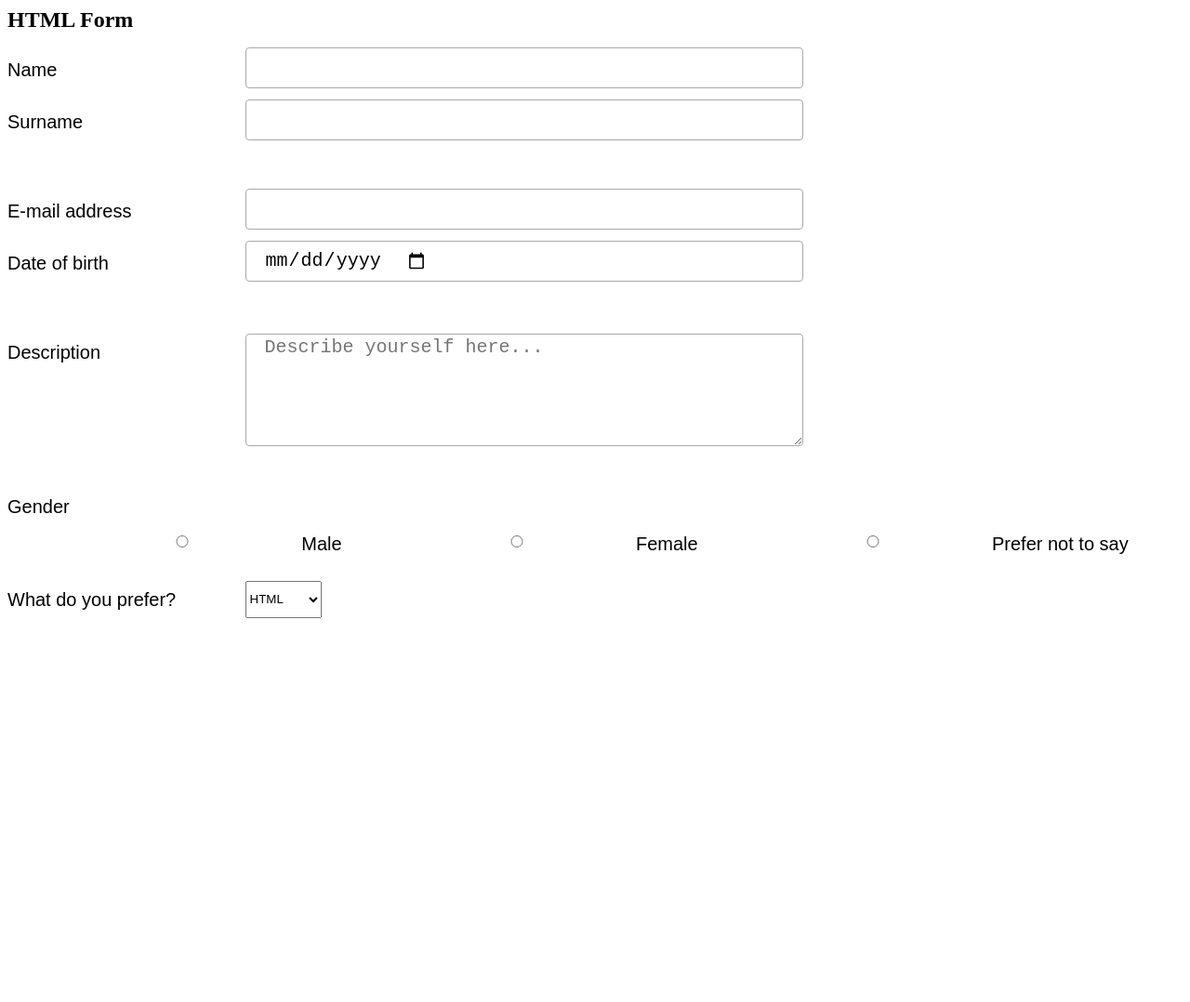
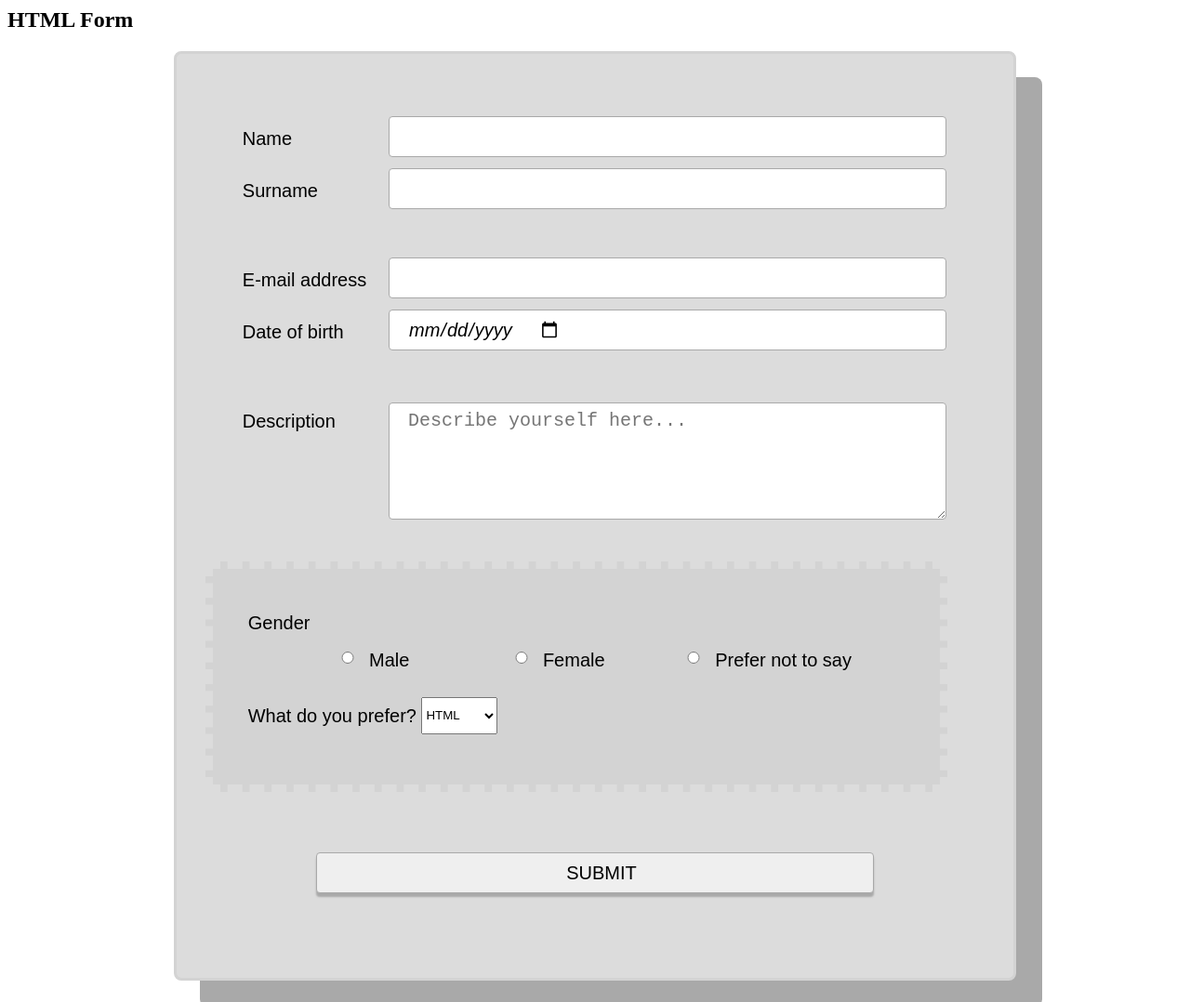
Before and after one commit to waveyouat/test-assignment, a plain HTML site: page Assignment-Tandurella/Task 1/form.html in a window 1280 px wide. Shown: the top 1078 px of the page at 93% size. Before the commit the page ends 800 px from the top, so only its background shows below. Drawn offline with Linux system fonts and the light colour scheme.

Commit message:
Assignment Tandurella

```diff
--- a/Assignment-Tandurella/Task 1/form.html
+++ b/Assignment-Tandurella/Task 1/form.html
@@ -3,6 +3,16 @@
 		<link rel="stylesheet" href="css/style.css">
 		<title>Form</title>
 		<style>
+			#cont {
+				width: 60%;
+    margin: 0 auto;
+    padding: 71px;
+    border: solid lightgray;
+    background: gainsboro;
+    box-shadow: 28px 28px 0 darkgrey;
+    margin-bottom: 60px;
+    border-radius: 8px;
+			}
 form {
 	display:flex;
 	flex-direction: column;
@@ -10,6 +20,7 @@ form {
 	line-height: 1.5rem;
 	font-family: sans-serif;
 }
+label{min-width: 20%;}
 .row {
 	padding-bottom:2.5rem
 }
@@ -18,8 +29,8 @@ form {
 	padding-bottom: 1rem;
 }
 
-label,input {
-	min-width: 250px;
+label,input,option {
+
 	vertical-align: top;
 	line-height: 2.5rem;
 	display: inline-flex;
@@ -40,6 +51,16 @@ input, textarea {
 	width:100%;
 	font-size: 1.25rem;
 	padding-left: 1.25rem;
+	font-weight: lighter;
+	color: black;
+}
+input[type="date" i]{
+	font-size: 1.25rem;
+	padding-left: 1.25rem;
+	font-weight: lighter;
+	color: black;
+	font-style: italic;
+	font-family: sans-serif;
 }
 			.radio-centered{
 				display: flex;
@@ -52,10 +73,29 @@ input, textarea {
 				display: flex;
 				flex-direction: row;
 				justify-content: center;
+				cursor: pointer;
 			}
 .radio-centered > label > input {
 	width: 2em;
+
 }
+.row:last-of-type{
+	border: 8px dashed gainsboro;
+    padding: 5%;
+    background: lightgrey;
+    margin-left: -2em;
+margin-bottom: 3.25em;
+}
+input[type="button"]{
+	margin-top: 3.25em;
+	display: block;
+	margin: 0 auto;
+	text-align: center;
+	box-shadow: 0px 4px 2px darkgray;
+}
+textarea{padding-top: 7px}
+input:focus,textarea:focus{outline-color:indigo;}
+input[type="button"]:active{background: indigo;color:white;}
 @media only screen and (max-width: 725px) {
 	.radio-centered{flex-direction: column-reverse;}
 }
@@ -65,6 +105,7 @@ input, textarea {
 	</head>
 	<body>
 		<h2>HTML Form</h2>
+		<div id="cont">
 		<form action="#" method="post">
 
 			<div class="row">
@@ -110,7 +151,8 @@ input, textarea {
 					</select>
 				</div>
 			</div>
-
+<input type="button" value="SUBMIT">
 		</form>
+	</div>
 	</body>
 </html>
```
Also changed, not shown: Assignment-Tandurella/Task 1/table.html (+44 -0 lines).
